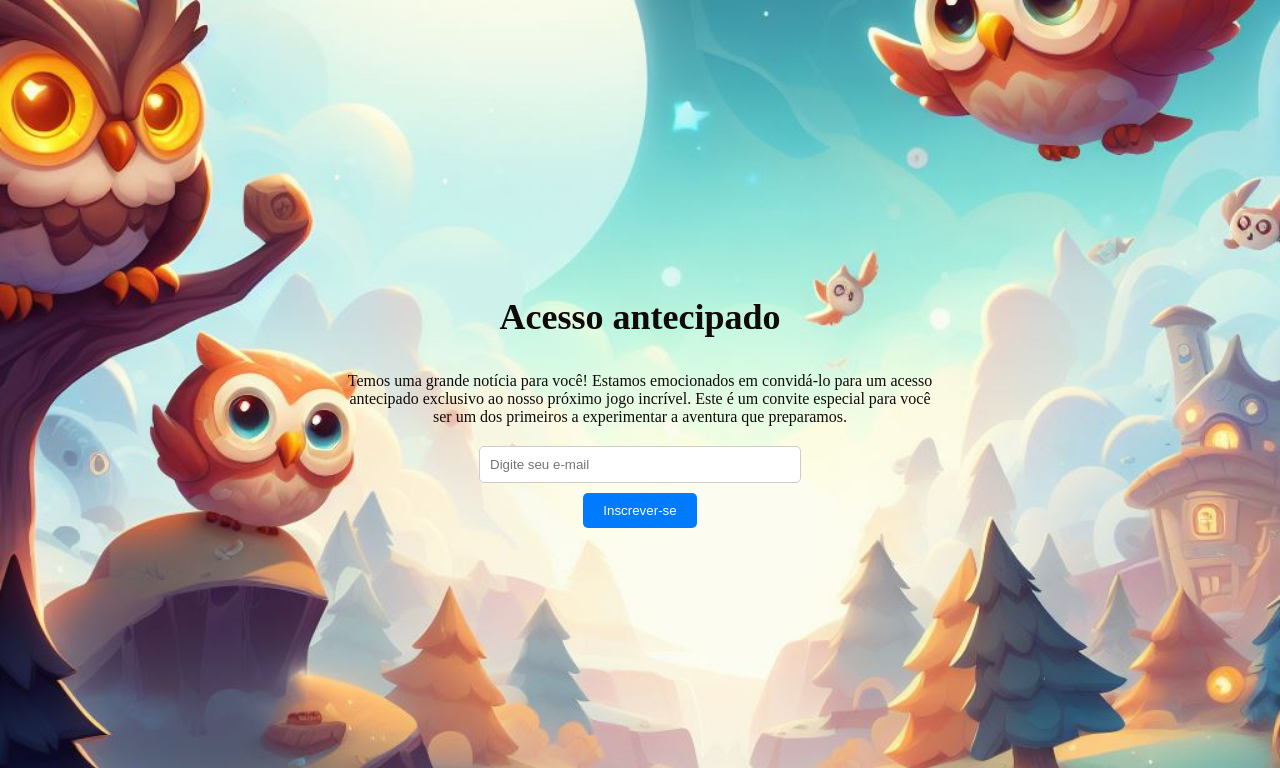
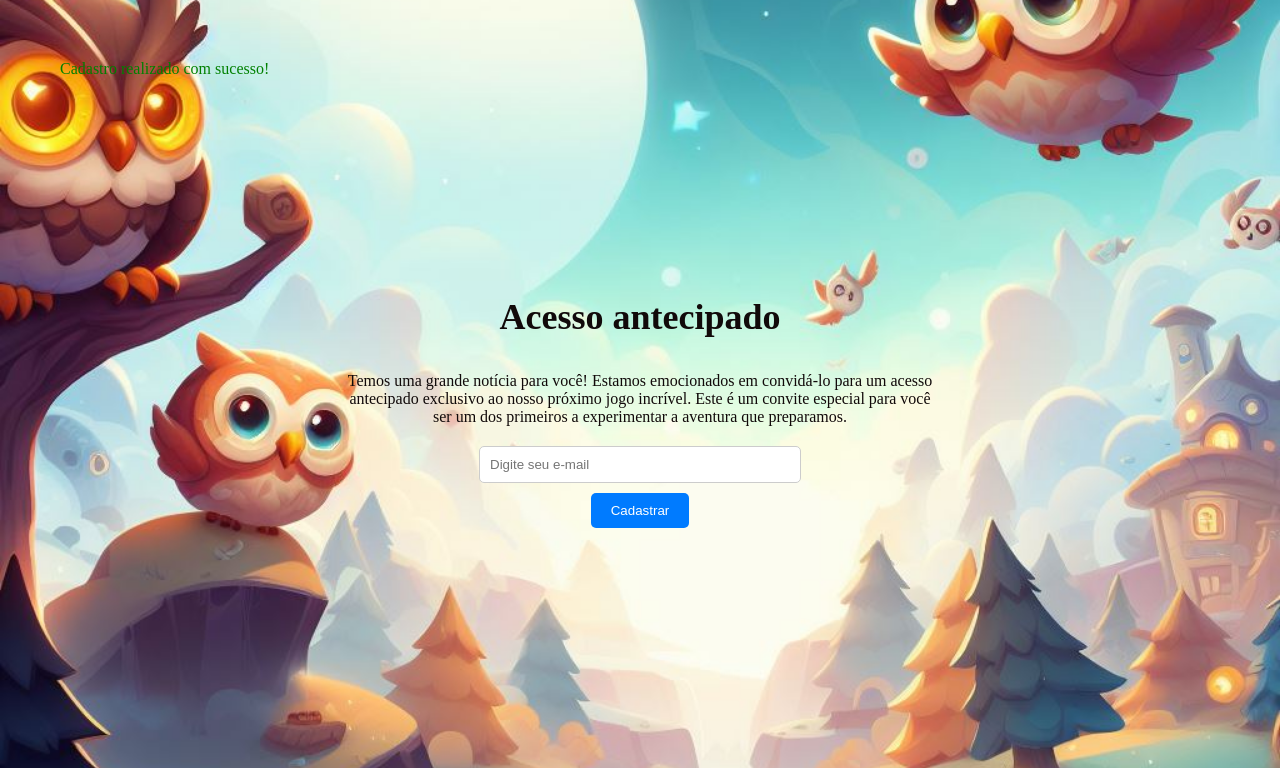
Before and after one commit to Rafaelmuniz87/gameKoru-main, a Flask app: page / in a window 1280 px wide. Shown: the top 768 px of the page. Run offline with Flask 3, Linux system fonts and the light colour scheme.

Commit message:
adicionando alterações no botao

```diff
--- a/static/home.css
+++ b/static/home.css
@@ -28,6 +28,7 @@ input[type="email"] {
     border: 1px solid #ccc;
     border-radius: 5px;
 }
+
 button {
     padding: 10px 20px;
     background-color: #007BFF;
@@ -35,4 +36,17 @@ button {
     border: none;
     border-radius: 5px;
     cursor: pointer;
+
 }
+
+button:hover{
+    opacity: 0.5;
+}
+
+.mensagem-sucesso {
+    color: green;
+    font-size: 16px;
+    position: absolute;
+    top: 50px;
+    left: 50px;
+  }
--- a/templates/index.html
+++ b/templates/index.html
@@ -10,6 +10,11 @@
     </p>
 
     <input type="email" placeholder="Digite seu e-mail">
-    <button type="submit">Inscrever-se</button>
+    <!-- <button type="submit">Inscrever-se</button> -->
+    <button id="cadastrar" onclick="mostrarMensagem()">Cadastrar</button>
+    <p class="mensagem-sucesso">
+        Cadastro realizado com sucesso!
+      </p>
+
 </body>
 </html>
```
